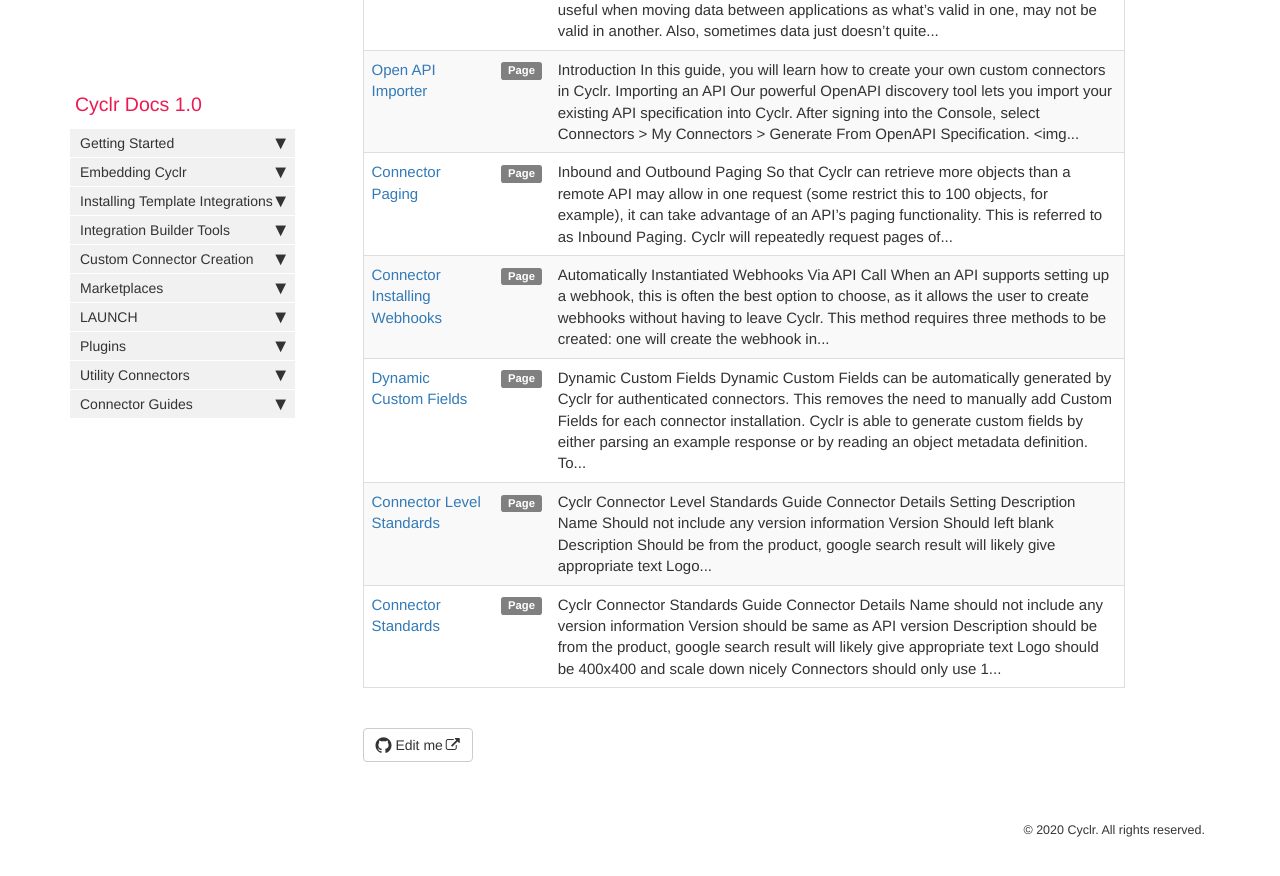
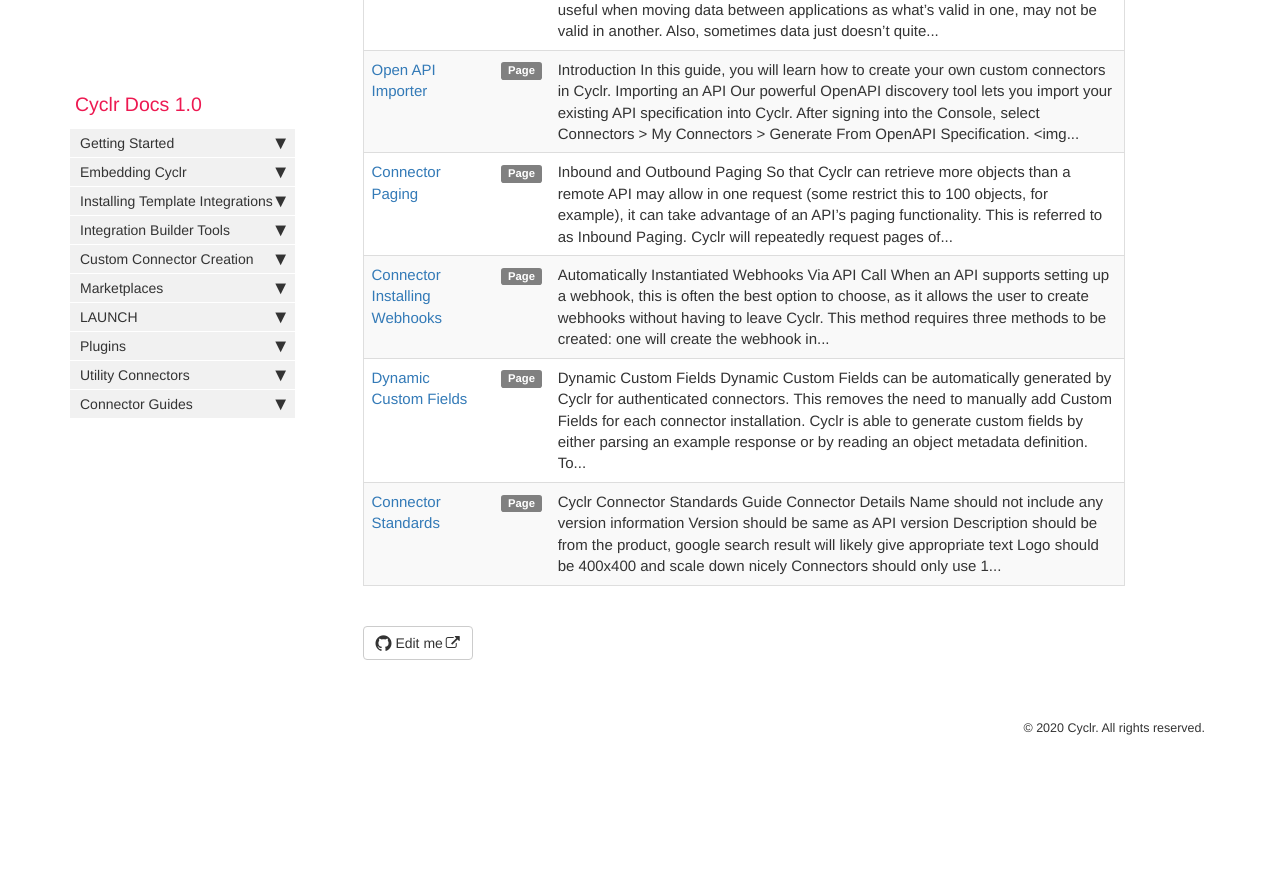
Before and after one commit to sneakysneak/docs, a Jekyll site: the page built from pages/tags/tag_connector-creation.md, in a window 1280 px wide and 900 px high, scrolled down 971 px. Shown: the top 876 px of the window. Built offline with Jekyll 4.4.1, drawn with Linux system fonts in a browser that asks for light colours; nearby versions of some CDN libraries; comment, search, counter and statistics services are not loaded; after the commit the page ends 1768 px from its top, so only the background shows below that.

Commit message:
Update connector-level-standards.md

```diff
--- a/pages/custom-connectors/connector-level-standards.md
+++ b/pages/custom-connectors/connector-level-standards.md
@@ -2,8 +2,7 @@
 title: Connector Level Standards
 sidebar: cyclr_sidebar
 permalink: connector-level-standards
-tags: [connector-creation]
----
+
 Cyclr Connector Level Standards Guide
 ---------------------------
 
```
